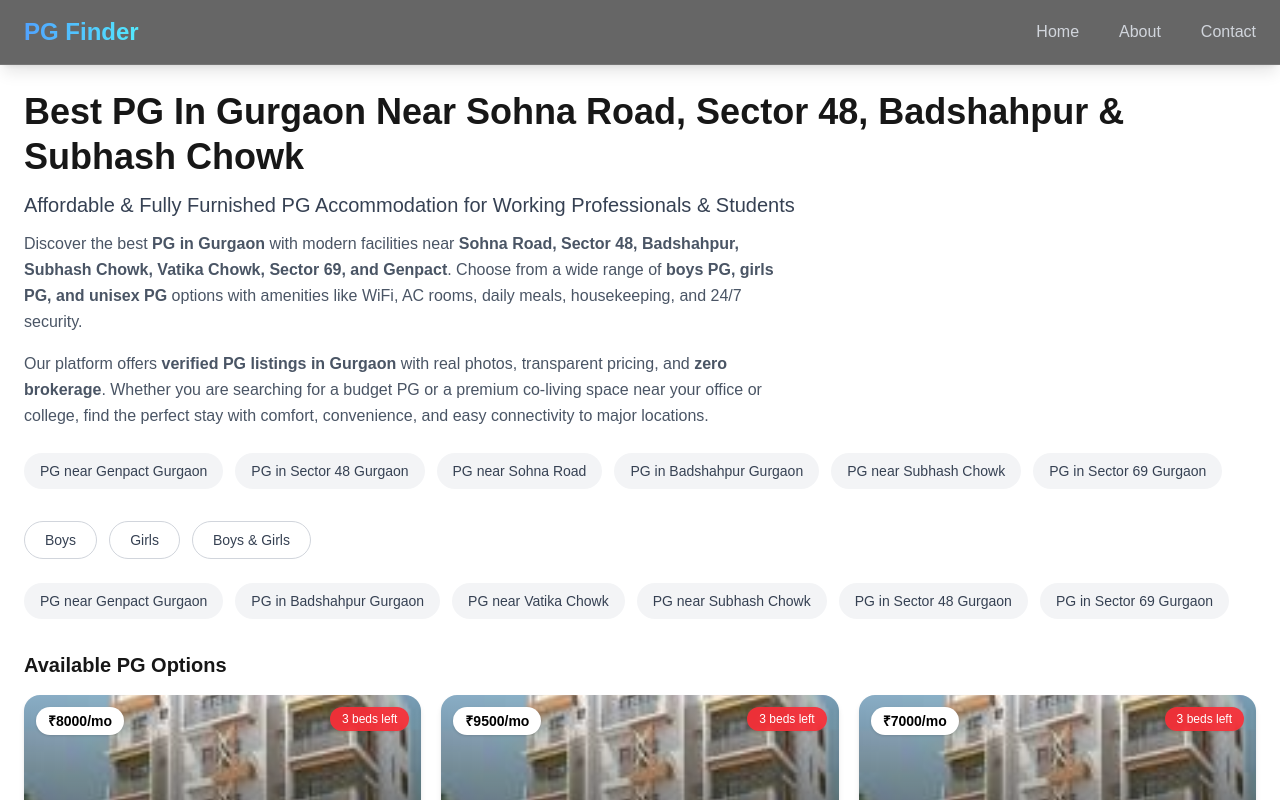
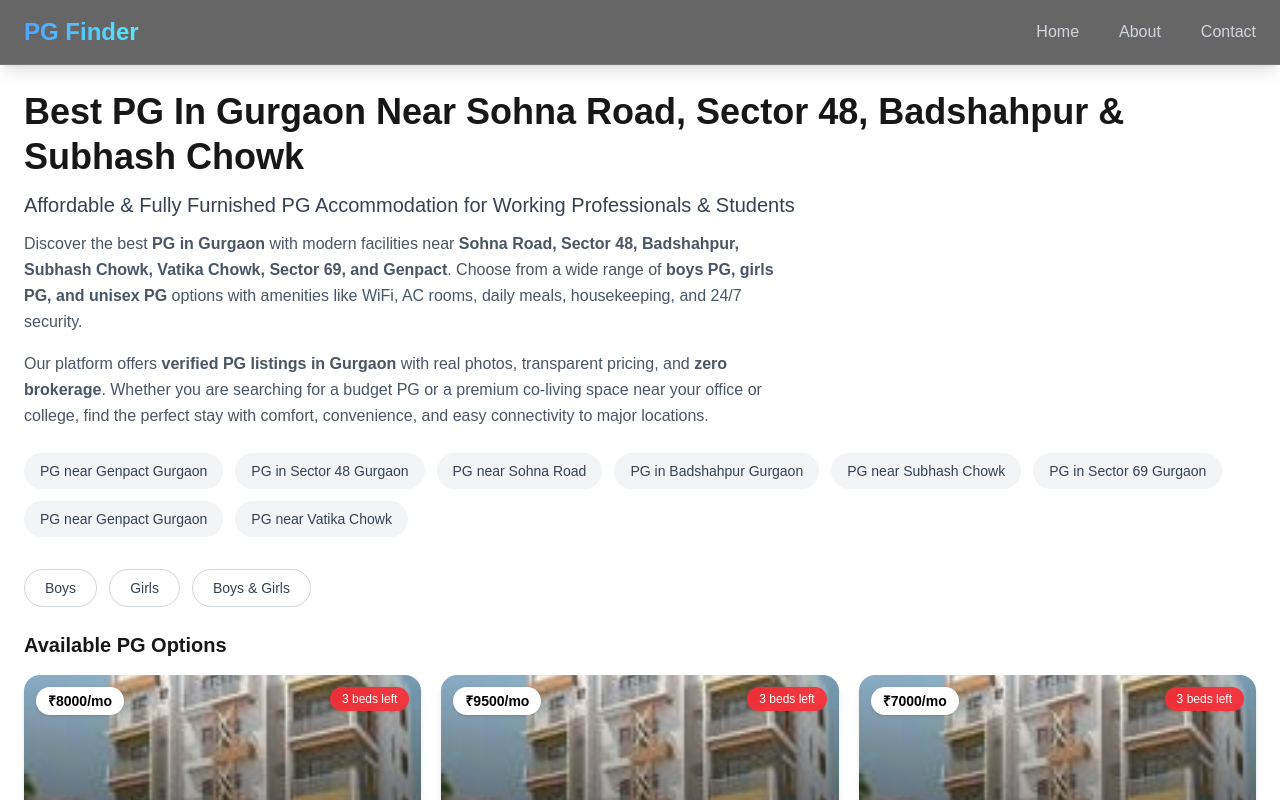
Before and after one commit to rj7075/RadheRadhe, a Next.js app in the folder client/: page /pg in a window 1280 px wide. Shown: the top 800 px of the page. Built offline with nearby package versions, Linux system fonts and the light colour scheme.

Commit message:
files updated

```diff
--- a/client/src/app/pg/page.js
+++ b/client/src/app/pg/page.js
@@ -54,6 +54,8 @@ export default async function Page({ searchParams }) {
     "PG in Badshahpur Gurgaon",
     "PG near Subhash Chowk",
     "PG in Sector 69 Gurgaon",
+    "PG near Genpact Gurgaon",
+    "PG near Vatika Chowk",
   ].map((item, i) => (
     <span
       key={i}
@@ -68,23 +70,7 @@ export default async function Page({ searchParams }) {
       <Filters />
 
       {/* 🔥 LOCATION CHIPS (SEO BOOST + UX) */}
-      <div className="flex flex-wrap gap-3 mb-8">
-        {[
-          "PG near Genpact Gurgaon",
-          "PG in Badshahpur Gurgaon",
-          "PG near Vatika Chowk",
-          "PG near Subhash Chowk",
-          "PG in Sector 48 Gurgaon",
-          "PG in Sector 69 Gurgaon",
-        ].map((loc, i) => (
-          <span
-            key={i}
-            className="bg-gray-100 hover:bg-blue-50 text-gray-700 px-4 py-2 rounded-full text-sm cursor-pointer transition"
-          >
-            {loc}
-          </span>
-        ))}
-      </div>
+
 
       {/* 🔥 RESULT HEADING */}
       <h2 className="text-xl font-semibold mb-4">
```
